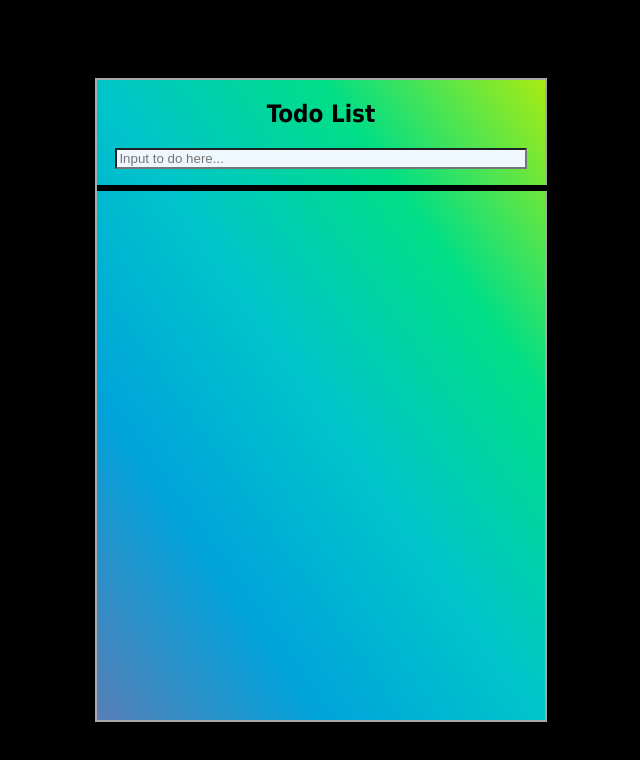
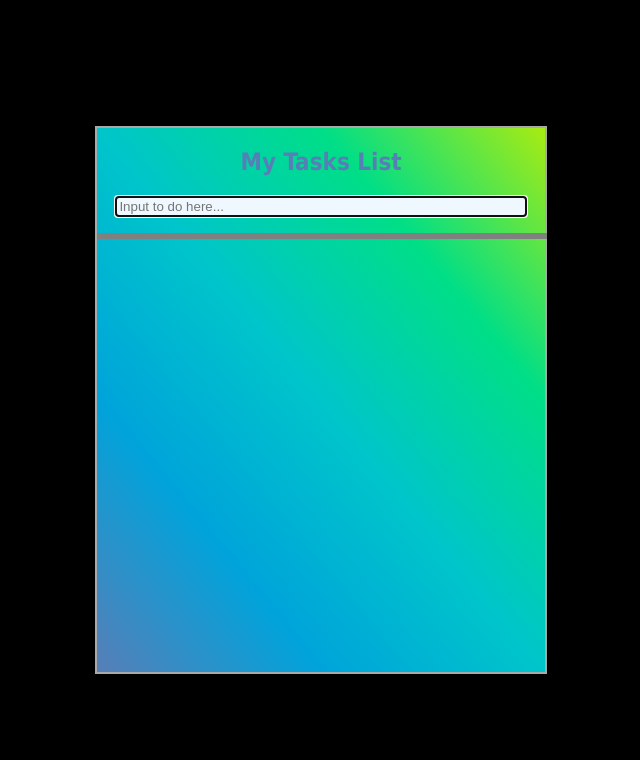
Before and after one commit to nmuceros/muceros__nolita--assignment-2, a React (Create React App) app in the folder todo-app/: page / in a window 1280 px wide. Shown: the top 760 px of the page, without its empty margins (319-959 px from the left). Built offline with nearby package versions, Linux system fonts and the light colour scheme.

Commit message:
fixes the scrollbar inside the todo item container

```diff
--- a/todo-app/src/App.css
+++ b/todo-app/src/App.css
@@ -2,121 +2,89 @@ body {
   padding: 0;
   margin: 0;
   font-family: Tahoma;
-  /* overflow: auto; */
-  /* background-color: linear-gradient(#87A7B3, #CDC7BE, #E1F1DD) no-repeat; */
-  /* background-image: linear-gradient(to right top, #587eb7, #00a3da, #00c5ca, #00de87, #a8eb12); */
-  /* background-color: linear-gradient(to right top, #587eb7, #00a3da, #00c5ca, #00de87, #a8eb12); */
-  /* background-color: linear-gradient(to right, red , yellow); */
-  /* background-color: red; */
   background-color: black;
-
   background-size: cover;
   height: 100%;
-  /* background-color: #d5d5d5;   */
 
-
+  overflow: auto;
 }
 
 
 .main-container {
   position: absolute;
   width: 35%;
-  height: 80%;
+  /* The unit of heigh must be 34 rem to align with the .todo-container */
+  height: 34rem;
   top: 50%;
   left: 50%;
   transform: translate(-50%, -50%);
   border-style: solid;
   border-width: 2px;
-
   border-color: darkgray;
-  /* overflow: scroll; */
-
-  /* padding-right: 2rem; */
-  /* background: linear-gradient(#87A7B3, #CDC7BE, #E1F1DD) no-repeat; */
-
   background-image: linear-gradient(to right top, #587eb7, #00a3da, #00c5ca, #00de87, #a8eb12);
-
 }
 
 h2 {
   text-align: center;
-  /* background-color: lightgray; */
+  color: #587eb7;
 }
 
 .form-container {
-  /* position: sticky; */
-  /* position: -webkit-sticky; */
   position: relative;
   text-align: center;
-  /* align-items: center; */
   margin-bottom: 1rem;
-
-  /* border-style: solid; */
-  /* border-color: green; */
   width: 100%;
   height: auto;
-  /* margin: 0%; */
-
-
 }
 
 .input-todo {
   position: relative;
-  /* float: left; */
   width: 90%;
-  /* align-content: center; */
   text-align: left;
-  /* margin-bottom: 2rem; */
-  /* border-style: none; */
   background-color: aliceblue;
+
 }
 
 .todo-container {
-  /* position: absolute; */
+  position: relative;
   margin-top: 1rem;
   border-style: solid;
-  /* border-color: yellow; */
-  /* margin-left: 2rem; */
+  border-color: gray;
   overflow: scroll;
-  width: 100%;
+  width: 99%;
   height: auto;
-
-
+  /* The unit of the max-height MUST be 27rem to keep the todo item within its container
+  and to align with .main-container above */
+  max-height: 27rem;
+  overflow: hidden;
+  overflow-y: auto; /* This is the one needed for the scrollbar to work within this container */
 }
-
 
 .todo-item-container {
   position: relative;
   overflow: scroll;
   width: auto;
   height: auto;
-
-  /* background-color: rgb(182, 212, 230); */
-  /* background: linear-gradient(#87A7B3, #CDC7BE, #E1F1DD) no-repeat; */
-  /* background-image: linear-gradient(to right top, #587eb7, #00a3da, #00c5ca, #00de87, #a8eb12); */
   border-style: solid;
   border-width: 3px;
   border-color: white;
 }
 
 
-/* made a space before delete icon */
+/* ul leaves a space on the left of li when bullet style is removed
+by assigning 0 to margin, padding-left and font-size, it removes that extra spaces */
 ul {
   list-style-type: none; /* removes the bullet style */
-  margin: 0; /* margin, padding-left and font-size set to 0 removes the spaces on the left of the li */
+  margin: 0;
   padding-left: 0;
   font-size: 0;
-
-
   background-color: paleturquoise;
-
 }
 
 .todo-item {
   text-decoration: none;
   color: balck;
   opacity: 1;
-
 }
 
 
@@ -124,11 +92,10 @@ ul {
   text-decoration: line-through;
   color: gray;
   opacity: 0.5;
-
 }
 
 /* The container */
-/* Checkbox texts move when margin is adjusted */
+/* Checkbox texts move when margin is adjusted in here */
 .checkbox-container {
   position: relative;
   text-align: center;
--- a/todo-app/src/App.js
+++ b/todo-app/src/App.js
@@ -10,7 +10,7 @@ function App() {
 
 
     <div className="main-container">
-      <h2>Todo List</h2>
+      <h2>My Tasks List</h2>
          <TodoList />
   </div>
   );
--- a/todo-app/src/components/TodoList.js
+++ b/todo-app/src/components/TodoList.js
@@ -38,6 +38,7 @@ const TodoList = () => {
                         type="text"
                         placeholder="Input to do here..."
                         onChange={ changeTodo_Handler}
+                        autoFocus
                         value = { todo } />
                 </form>
             </div>
```
